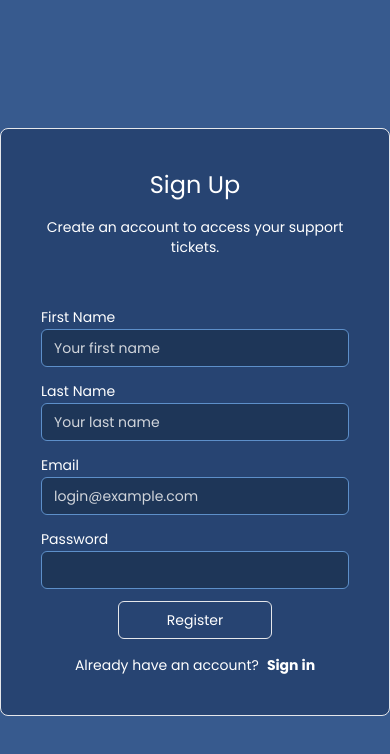
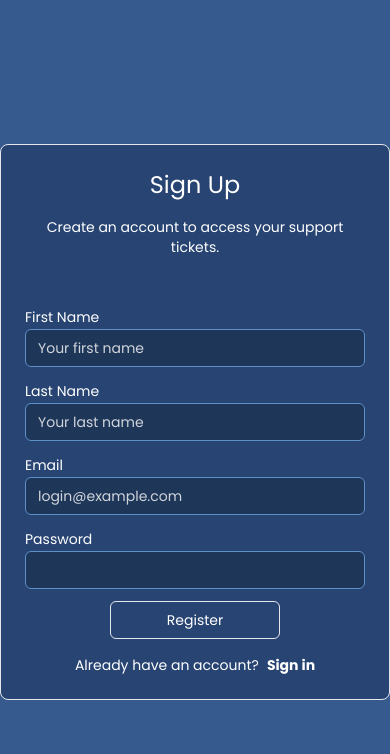
Before and after one commit to manawara/support-tikets-system, a Next.js app: page /auth/register in a window 390 px wide. Shown: the top 754 px of the page. Built offline with nearby package versions, Linux system fonts and the light colour scheme.

Commit message:
Correct padding and content for register page

```diff
--- a/actions/register.ts
+++ b/actions/register.ts
@@ -33,6 +33,6 @@ export const createUser = async (values: z.infer<typeof RegisterSchema>) => {
     },
   })
   return {
-    success: 'User created!',
+    success: 'The user has been created!',
   }
 }
--- a/app/auth/register/page.tsx
+++ b/app/auth/register/page.tsx
@@ -3,7 +3,7 @@ import React from 'react'
 
 const RegisterPage = () => {
   return (
-    <div className="p-8 sm:min-w-[500px]">
+    <div className="p-4 sm:p-8 sm:min-w-[500px] sm:max-w-[500px]">
       <h1 className="mb-4 text-center text-2xl">Sign Up</h1>
       <p className="text-center mb-12 text-sm">Create an account to access your support tickets.</p>
       <FormRegister />
```
